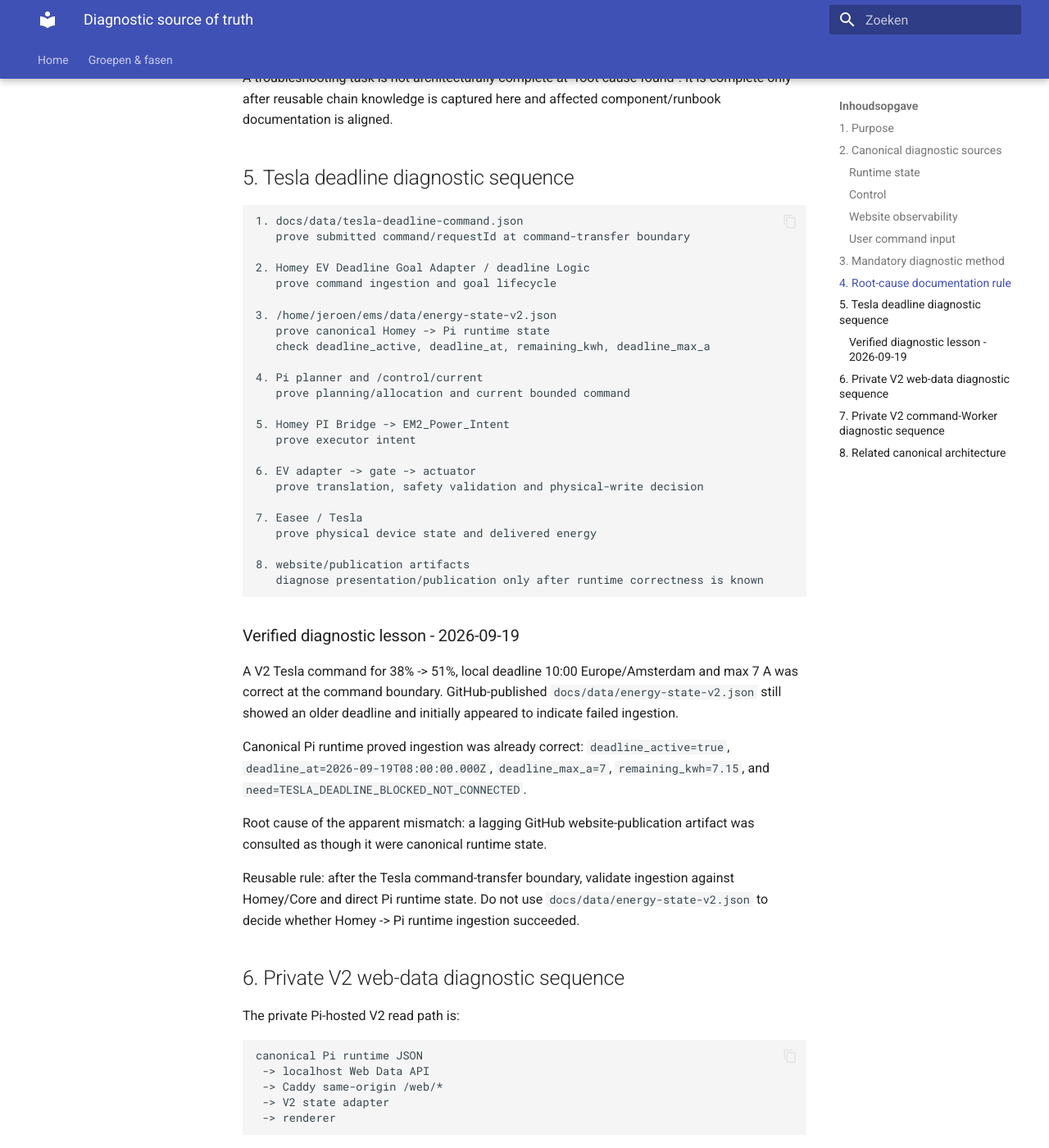
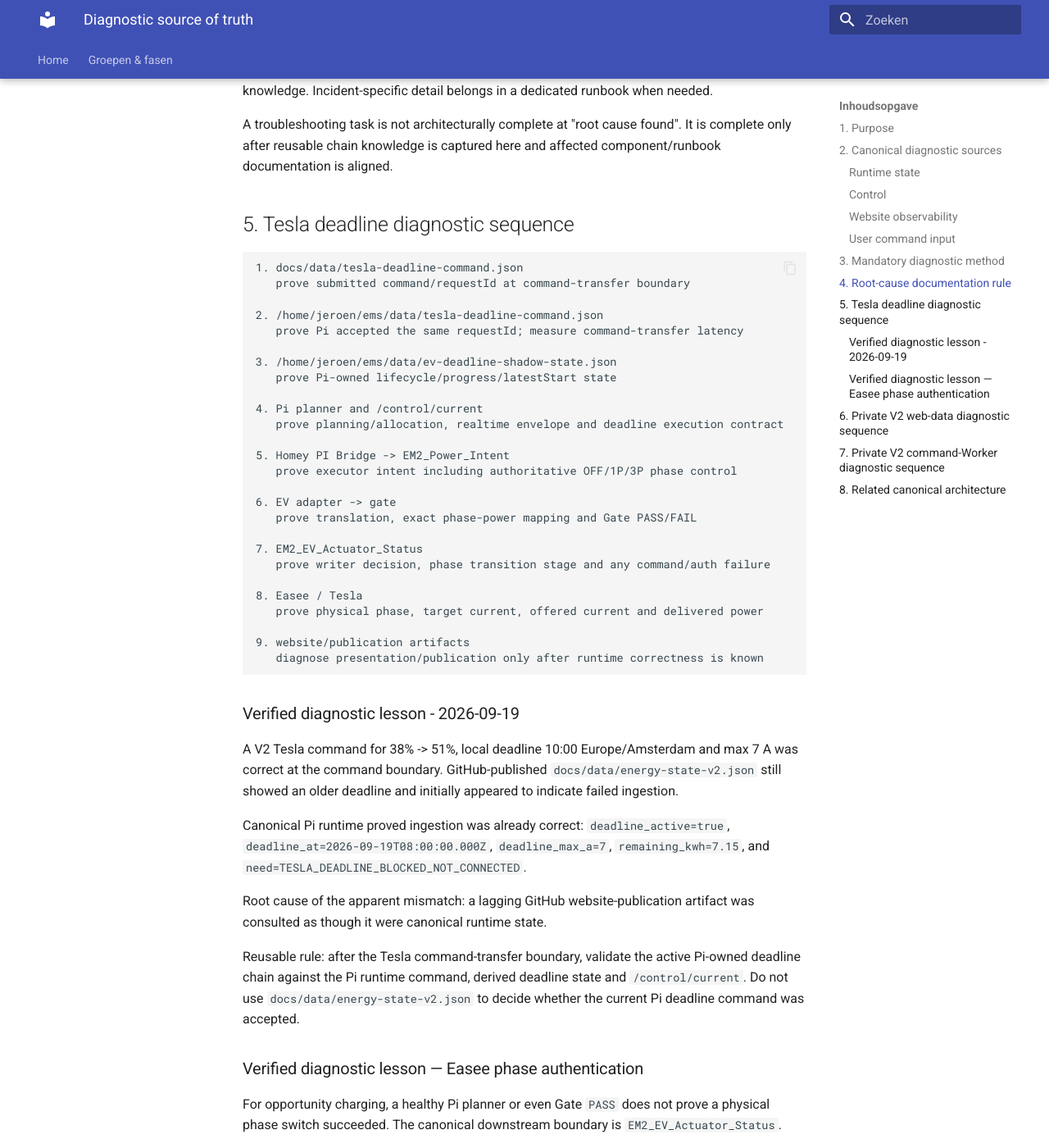
Before and after one commit to OnsKasteeltje/homey-energy-manual, an MkDocs documentation site: the page built from docs/architecture/diagnostic-source-of-truth.md, in a window 1280 px wide and 1400 px high, scrolled down 2444 px. Shown: the whole window at 82% size. Built offline with MkDocs 1.6.1 and Material for MkDocs 9.7.7, drawn with Linux system fonts in a browser that asks for light colours; some of the changed text lies outside the part shown.

Commit message:
docs(ev): align auth alert architecture on current main

````diff
--- a/docs/architecture/diagnostic-source-of-truth.md
+++ b/docs/architecture/diagnostic-source-of-truth.md
@@ -42,12 +42,15 @@
 ```text
 V2 frontend -> authenticated Cloudflare Worker
  -> docs/data/tesla-deadline-command.json
- -> Homey EV Deadline Goal Adapter -> Homey Core
- -> direct Homey -> Pi state push
- -> /home/jeroen/ems/data/energy-state-v2.json
+ -> Pi ems-ev-deadline-command.service
+ -> /home/jeroen/ems/data/tesla-deadline-command.json
+ -> Pi derived deadline state
+ -> /control/current
+ -> Homey PI Bridge -> Adapter -> Gate -> EV writer
+ -> Easee / Tesla
 ```
 
-The command JSON proves only that the submitted command reached that command boundary. After Homey consumes it, diagnosis continues through Homey/Core and canonical Pi runtime state.
+The GitHub command JSON proves only that the submitted command reached the durable command-transfer boundary. Canonical deadline lifecycle/progress is Pi-owned after command ingress; the disabled legacy Homey EV Deadline Goal Adapter is not part of the active chain.
 
 ## 3. Mandatory diagnostic method
 
@@ -85,26 +88,28 @@
 1. docs/data/tesla-deadline-command.json
    prove submitted command/requestId at command-transfer boundary
 
-2. Homey EV Deadline Goal Adapter / deadline Logic
-   prove command ingestion and goal lifecycle
+2. /home/jeroen/ems/data/tesla-deadline-command.json
+   prove Pi accepted the same requestId; measure command-transfer latency
 
-3. /home/jeroen/ems/data/energy-state-v2.json
-   prove canonical Homey -> Pi runtime state
-   check deadline_active, deadline_at, remaining_kwh, deadline_max_a
+3. /home/jeroen/ems/data/ev-deadline-shadow-state.json
+   prove Pi-owned lifecycle/progress/latestStart state
 
 4. Pi planner and /control/current
-   prove planning/allocation and current bounded command
+   prove planning/allocation, realtime envelope and deadline execution contract
 
 5. Homey PI Bridge -> EM2_Power_Intent
-   prove executor intent
+   prove executor intent including authoritative OFF/1P/3P phase control
 
-6. EV adapter -> gate -> actuator
-   prove translation, safety validation and physical-write decision
+6. EV adapter -> gate
+   prove translation, exact phase-power mapping and Gate PASS/FAIL
 
-7. Easee / Tesla
-   prove physical device state and delivered energy
+7. EM2_EV_Actuator_Status
+   prove writer decision, phase transition stage and any command/auth failure
 
-8. website/publication artifacts
+8. Easee / Tesla
+   prove physical phase, target current, offered current and delivered power
+
+9. website/publication artifacts
    diagnose presentation/publication only after runtime correctness is known
 ```
 
@@ -116,7 +121,36 @@
 
 Root cause of the apparent mismatch: a lagging GitHub website-publication artifact was consulted as though it were canonical runtime state.
 
-Reusable rule: after the Tesla command-transfer boundary, validate ingestion against Homey/Core and direct Pi runtime state. Do not use `docs/data/energy-state-v2.json` to decide whether Homey -> Pi runtime ingestion succeeded.
+Reusable rule: after the Tesla command-transfer boundary, validate the active Pi-owned deadline chain against the Pi runtime command, derived deadline state and `/control/current`. Do not use `docs/data/energy-state-v2.json` to decide whether the current Pi deadline command was accepted.
+
+### Verified diagnostic lesson — Easee phase authentication
+
+For opportunity charging, a healthy Pi planner or even Gate `PASS` does not prove a physical phase switch succeeded. The canonical downstream boundary is `EM2_EV_Actuator_Status`.
+
+On 2026-10-02, live evidence showed:
+
+```text
+Pi /control/current     allowed=true, PV_OPPORTUNITY
+Homey Bridge            authoritative 1P request
+EV Adapter              valid
+EV Gate                 PASS
+EV actuator             FAILED: Easee authentication
+Easee                    remained paused / previous phase
+```
+
+The failure was caused by the writer's separately provisioned Easee Cloud session, not by the Homey Easee app session and not by P1/planner logic. Re-running `services/pi/commissioning/bootstrap_easee_homey_tokens.py` restored the private rotating token pair; the next writer execution reached `STABLE`, `confirmedMode=1P` and physical charging.
+
+Reusable shortest check:
+
+```text
+1. /control/current -> realtime.ev.allowed / phase policy
+2. EM2_Power_Intent -> authoritative phase mode/A
+3. EV Adapter/Gate -> requested_A and Gate PASS
+4. EM2_EV_Actuator_Status -> reason/stage/authAlert
+5. Easee live state -> confirmed phase/current/power
+```
+
+A terminal writer auth failure is a trustworthy command-boundary signal. Writer v0.4.5 therefore keeps fail-closed control behavior and emits a deduplicated operational alert. A successfully auto-refreshed first 401 must not alert.
 
 
 
````
